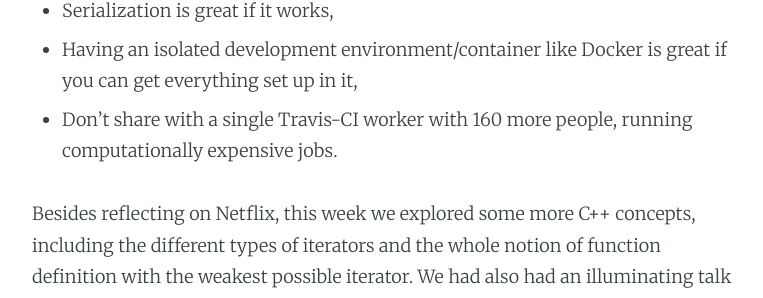
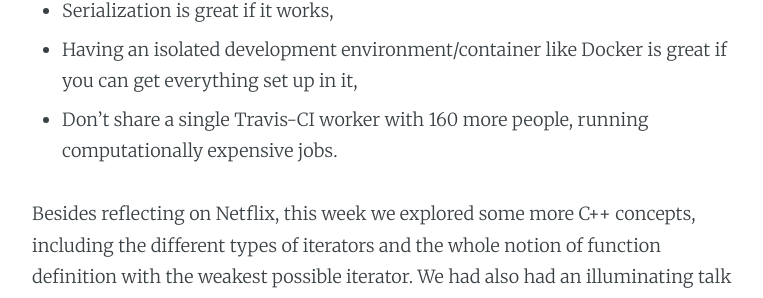
Before and after one commit to gvsi/cs371p, a Jekyll site: the page built from _posts/2016-09-24-week-five.md, in a window 1280 px wide and 900 px high, scrolled down 605 px. Shown: the part 152-450 px from the top of the window, without its empty margins (253-1016 px from the left). Built offline with Jekyll 4.4.1, drawn with Linux system fonts in a browser that asks for light colours; nearby versions of some CDN libraries.

Commit message:
Fix typo

```diff
--- a/_posts/2016-09-24-week-five.md
+++ b/_posts/2016-09-24-week-five.md
@@ -19,7 +19,7 @@ I learned different things by working on the Netflix project:
 - C++ should not be at top of your list for machine learning,
 - Serialization is great if it works,
 - Having an isolated development environment/container like Docker is great if you can get everything set up in it,
-- Don't share with a single Travis-CI worker with 160 more people, running computationally expensive jobs.
+- Don't share a single Travis-CI worker with 160 more people, running computationally expensive jobs.
 
 Besides reflecting on Netflix, this week we explored some more C++ concepts, including the different types of iterators and the whole notion of function definition with the weakest possible iterator. We had also had an illuminating talk about software development at JPL.
 
```
